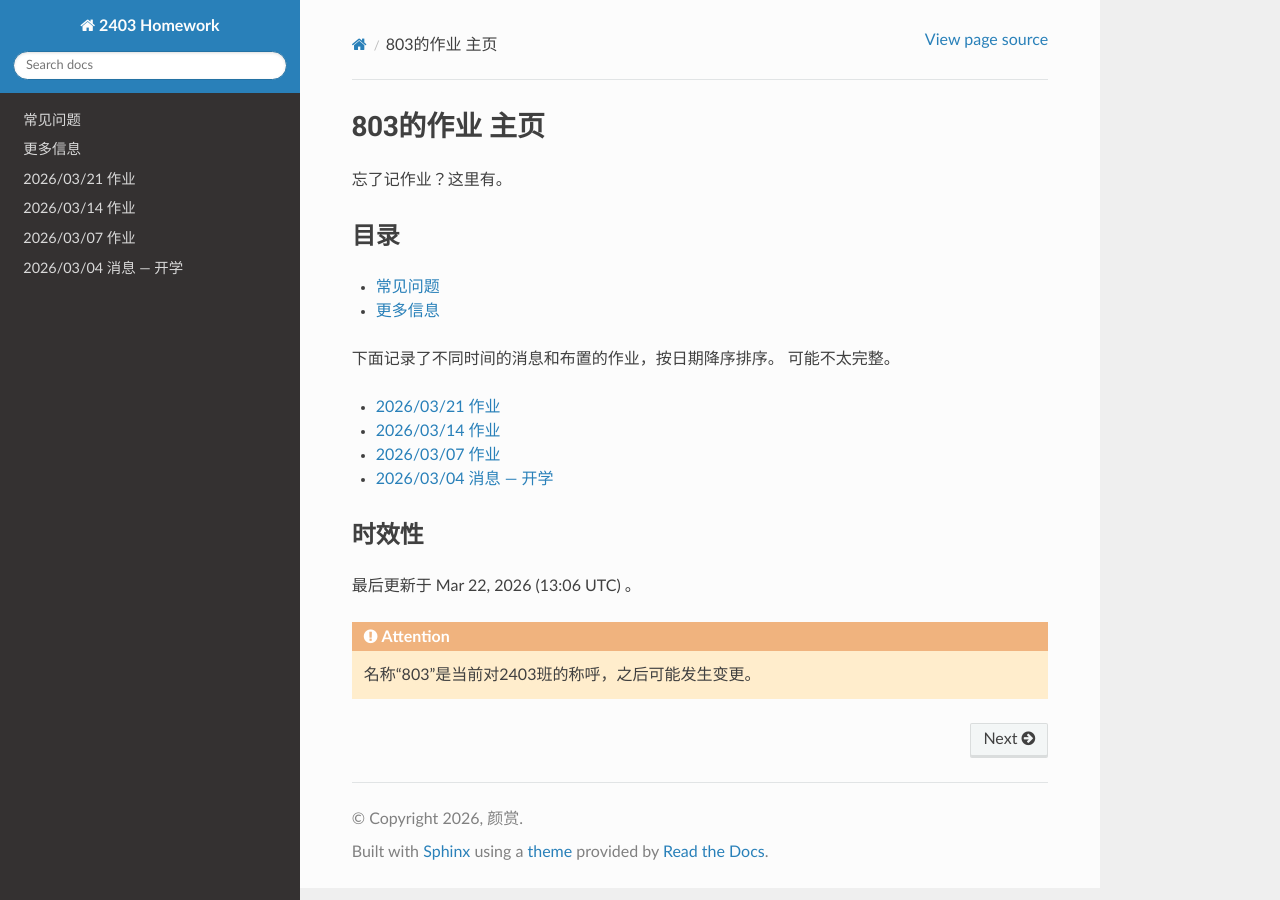
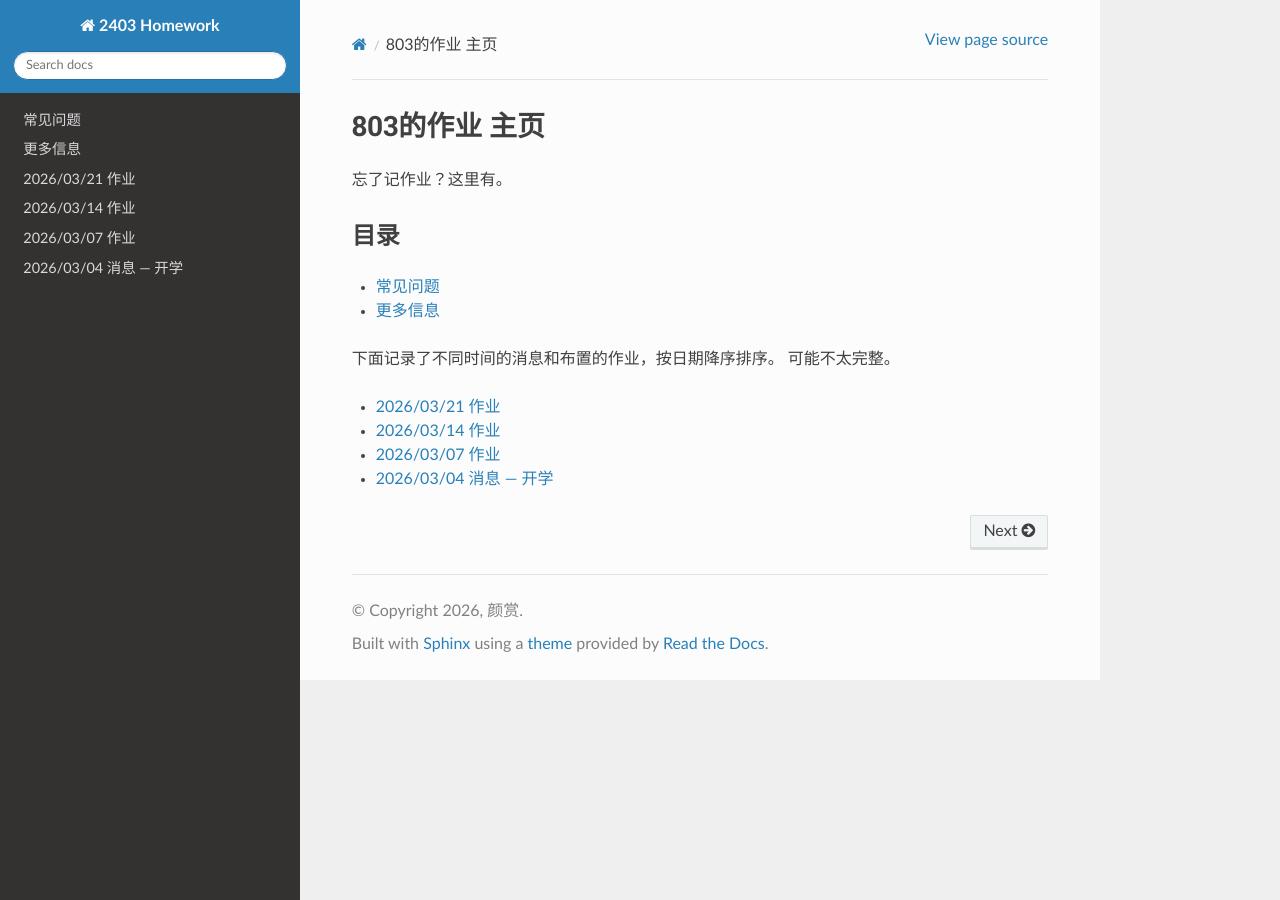
Before and after one commit to Sail-in-1024/2403-Homework, a Sphinx documentation site: the page built from docs/source/index.rst, in a window 1280 px wide. Built offline with Sphinx 7.4.7 and the Read the Docs theme 3.1.0, drawn with Linux system fonts in a browser that asks for light colours.

Commit message:
更新 index.rst

```diff
--- a/docs/source/index.rst
+++ b/docs/source/index.rst
@@ -21,12 +21,3 @@
    :reversed:
 
    events/*
-
-时效性
-------
-
-最后更新于 |today| 。
-
-.. attention::
-
-   名称“|class-name|”是当前对2403班的称呼，之后可能发生变更。
```
